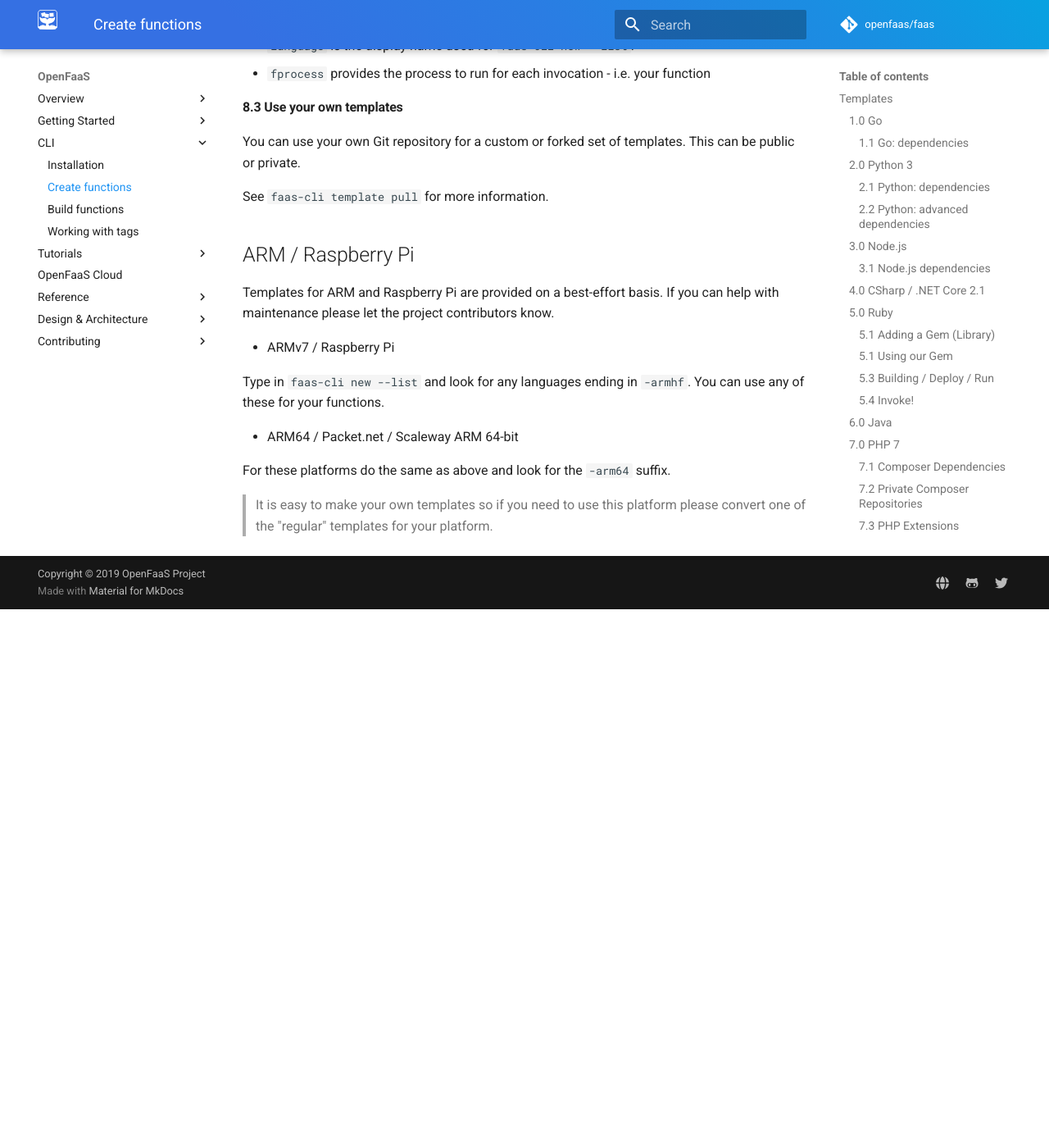
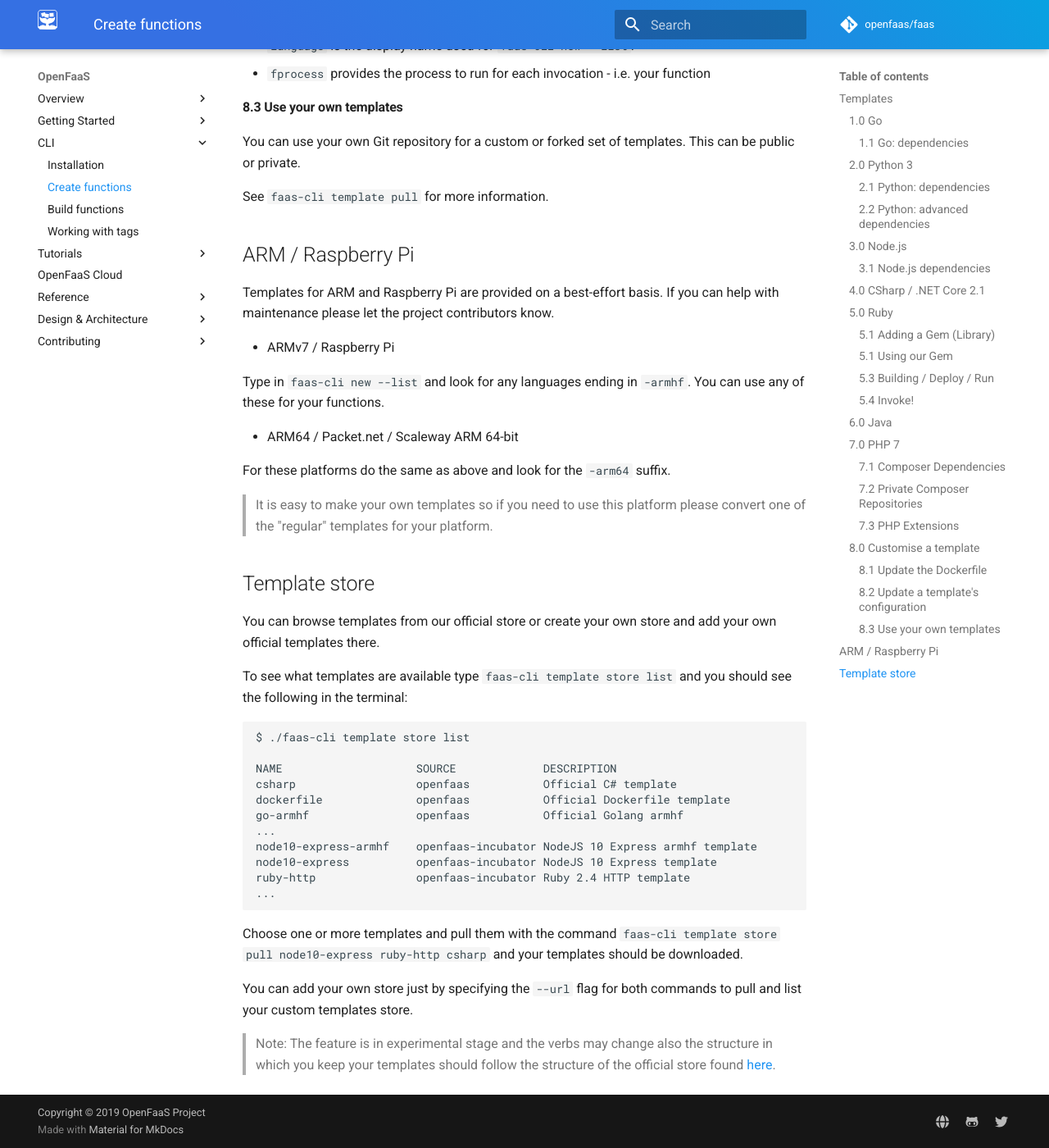
Before and after one commit to openfaas/docs, an MkDocs documentation site: the page built from docs/cli/templates.md, in a window 1280 px wide and 1400 px high, scrolled down 6889 px. Shown: the whole window at 82% size. Built offline with MkDocs 1.6.1 and Material for MkDocs 9.7.7, drawn with Linux system fonts in a browser that asks for light colours; comment, search, counter and statistics services are not loaded; before the commit the page ends 7632 px from its top, so only the background shows below that.

Commit message:
Add template store and list explanation
Adding the new command faas-cli template store list
and faas-cli template store pull commands to showcase
how you can browse and download templates from the official
repos of add your own repo with own official templates

Signed-off-by: Martin Dekov (VMware) <mdekov@vmware.com>

````diff
--- a/docs/cli/templates.md
+++ b/docs/cli/templates.md
@@ -337,3 +337,28 @@ Type in `faas-cli new --list` and look for any languages ending in `-armhf`. You
 For these platforms do the same as above and look for the `-arm64` suffix.
 
 > It is easy to make your own templates so if you need to use this platform please convert one of the "regular" templates for your platform.
+
+## Template store
+
+You can browse templates from our official store or create your own store and add your own official templates there.
+
+To see what templates are available type `faas-cli template store list` and you should see the following in the terminal:
+```
+$ ./faas-cli template store list
+
+NAME                    SOURCE             DESCRIPTION
+csharp                  openfaas           Official C# template
+dockerfile              openfaas           Official Dockerfile template
+go-armhf                openfaas           Official Golang armhf
+...
+node10-express-armhf    openfaas-incubator NodeJS 10 Express armhf template
+node10-express          openfaas-incubator NodeJS 10 Express template
+ruby-http               openfaas-incubator Ruby 2.4 HTTP template
+...
+```
+
+Choose one or more templates and pull them with the command `faas-cli template store pull node10-express ruby-http csharp` and your templates should be downloaded.
+
+You can add your own store just by specifying the `--url` flag for both commands to pull and list your custom templates store.
+
+> Note: The feature is in experimental stage and the verbs may change also the structure in which you keep your templates should follow the structure of the official store found [here](https://github.com/openfaas/store/blob/master/templates.json).
````
